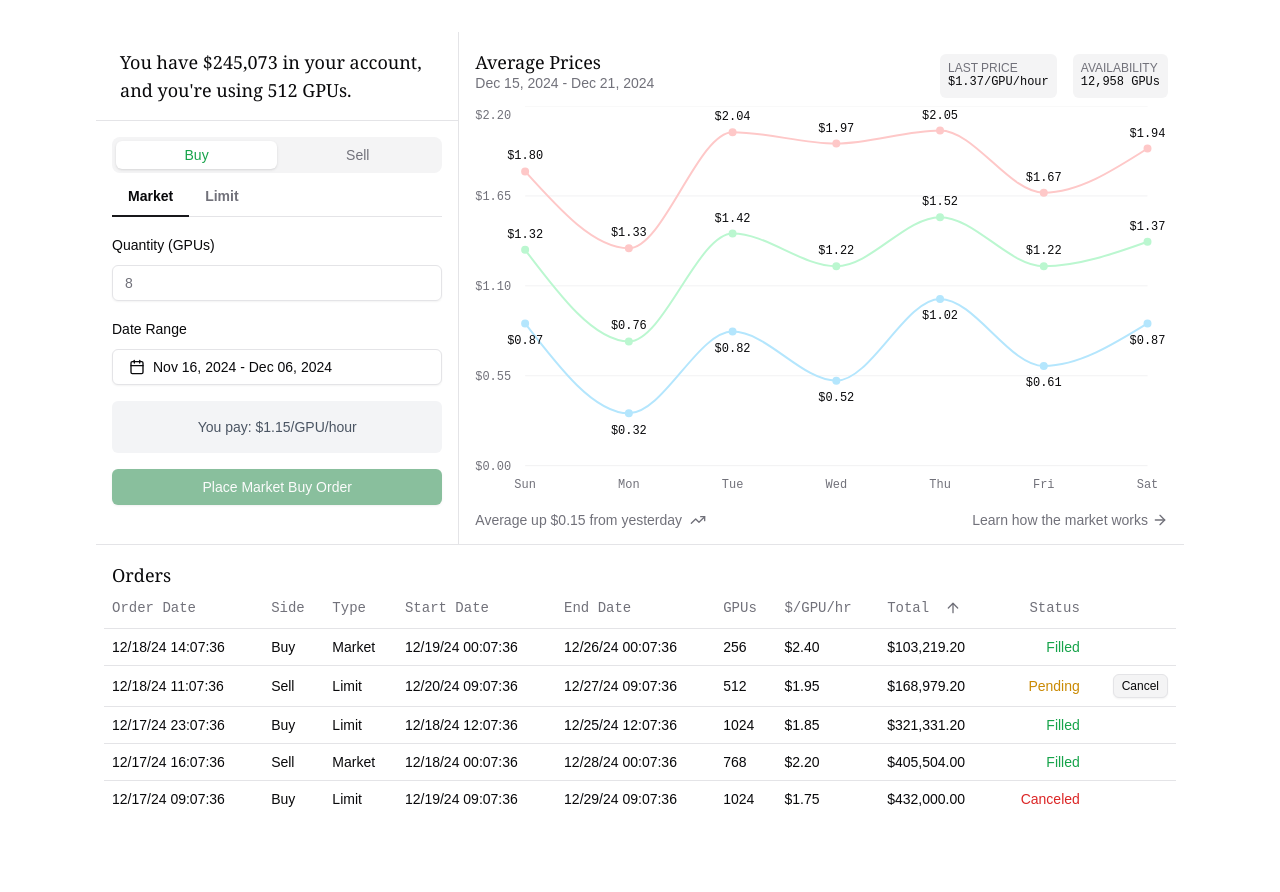
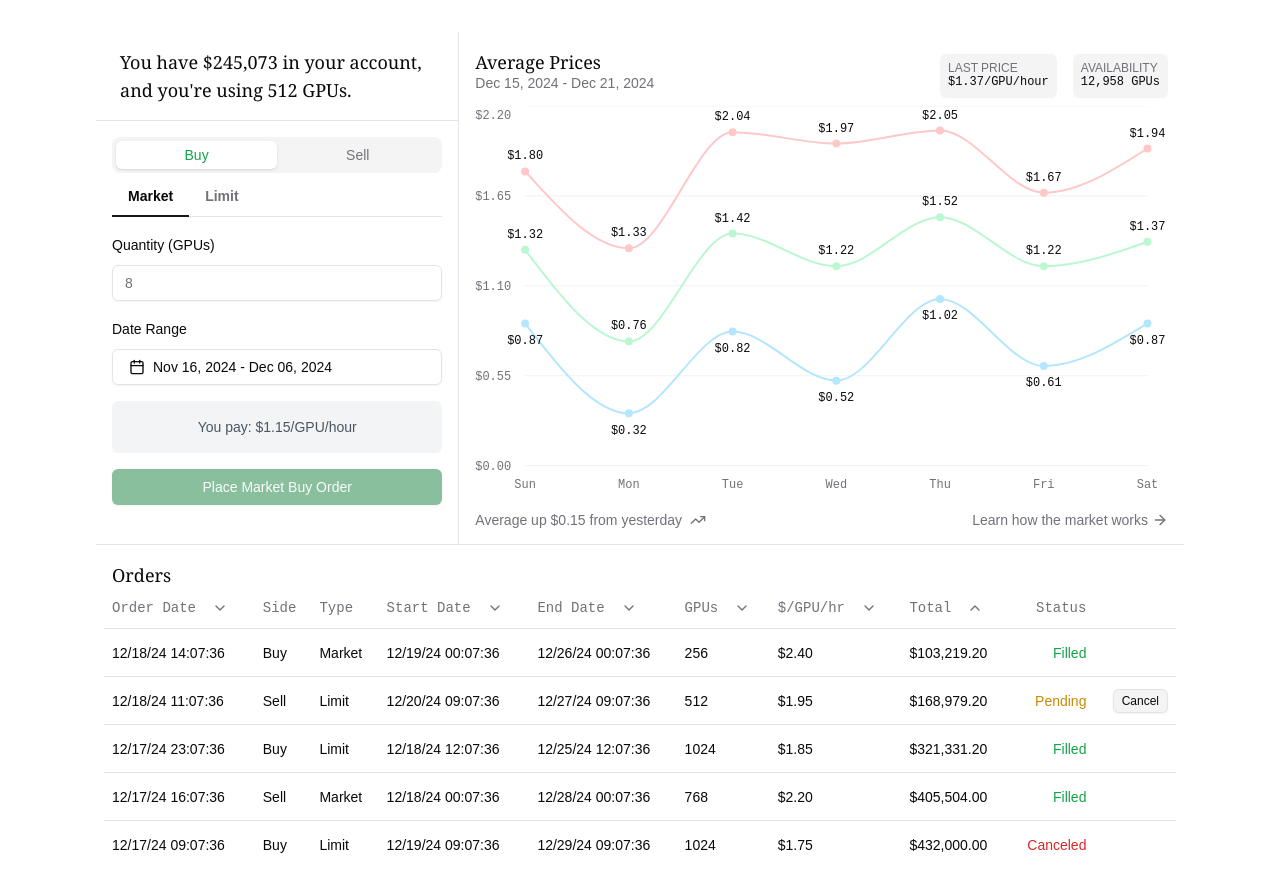
Before and after one commit to darzyx/gpu-auction-house, a Next.js app: page / in a window 1280 px wide. Shown: the top 892 px of the page. Before the commit the page ends 865 px from the top, so only its background shows below. Built offline with nearby package versions, Linux system fonts and the light colour scheme.

Commit message:
Make tables taller, add more sortable headers

```diff
--- a/src/components/orders/columns.tsx
+++ b/src/components/orders/columns.tsx
@@ -2,7 +2,7 @@
 
 import { Button } from "@/components/ui/button";
 import { ColumnDef } from "@tanstack/react-table";
-import { ArrowDown, ArrowUp } from "lucide-react";
+import { ChevronsUpDown, ChevronUp, ChevronDown } from "lucide-react";
 
 export type TOrder = {
     id: number;
@@ -17,10 +17,27 @@ export type TOrder = {
     status: "Filled" | "Pending" | "Canceled";
 };
 
+const SortableHeader = ({ column, children }: { column: any; children: React.ReactNode }) => {
+    return (
+        <Button
+            variant="ghost"
+            onClick={() => column.toggleSorting(column.getIsSorted() === "asc")}
+            className="p-0 hover:bg-transparent"
+        >
+            {children}
+            {column.getIsSorted() === "asc" ? (
+                <ChevronUp className="ml-2 h-4 w-4" />
+            ) : (
+                <ChevronDown className="ml-2 h-4 w-4" />
+            )}
+        </Button>
+    );
+};
+
 const ordersColumns: ColumnDef<TOrder>[] = [
     {
         accessorKey: "orderDate",
-        header: "Order Date",
+        header: ({ column }) => <SortableHeader column={column}>Order Date</SortableHeader>,
     },
     {
         accessorKey: "side",
@@ -32,38 +49,23 @@ const ordersColumns: ColumnDef<TOrder>[] = [
     },
     {
         accessorKey: "startDate",
-        header: "Start Date",
+        header: ({ column }) => <SortableHeader column={column}>Start Date</SortableHeader>,
     },
     {
         accessorKey: "endDate",
-        header: "End Date",
+        header: ({ column }) => <SortableHeader column={column}>End Date</SortableHeader>,
     },
     {
         accessorKey: "gpus",
-        header: "GPUs",
+        header: ({ column }) => <SortableHeader column={column}>GPUs</SortableHeader>,
     },
     {
         accessorKey: "pricePerGpu",
-        header: "$/GPU/hr",
+        header: ({ column }) => <SortableHeader column={column}>$/GPU/hr</SortableHeader>,
     },
     {
         accessorKey: "totalPrice",
-        header: ({ column }) => {
-            return (
-                <Button
-                    variant="ghost"
-                    onClick={() => column.toggleSorting(column.getIsSorted() === "asc")}
-                    className="p-0 hover:bg-transparent"
-                >
-                    Total
-                    {column.getIsSorted() === "asc" ? (
-                        <ArrowUp className="ml-2 h-4 w-4" />
-                    ) : (
-                        <ArrowDown className="ml-2 h-4 w-4" />
-                    )}
-                </Button>
-            );
-        },
+        header: ({ column }) => <SortableHeader column={column}>Total</SortableHeader>,
     },
     {
         accessorKey: "status",
--- a/src/components/orders/index.tsx
+++ b/src/components/orders/index.tsx
@@ -53,7 +53,7 @@ export default function Orders<TData, TValue>({ columns, data }: TOrdersProps<TD
                 <TableBody>
                     {table.getRowModel().rows?.length ? (
                         table.getRowModel().rows.map((row) => (
-                            <TableRow key={row.id} data-state={row.getIsSelected() && "selected"}>
+                            <TableRow key={row.id} data-state={row.getIsSelected() && "selected"} className="h-12">
                                 {row.getVisibleCells().map((cell) => (
                                     <TableCell key={cell.id}>
                                         {flexRender(cell.column.columnDef.cell, cell.getContext())}
```
